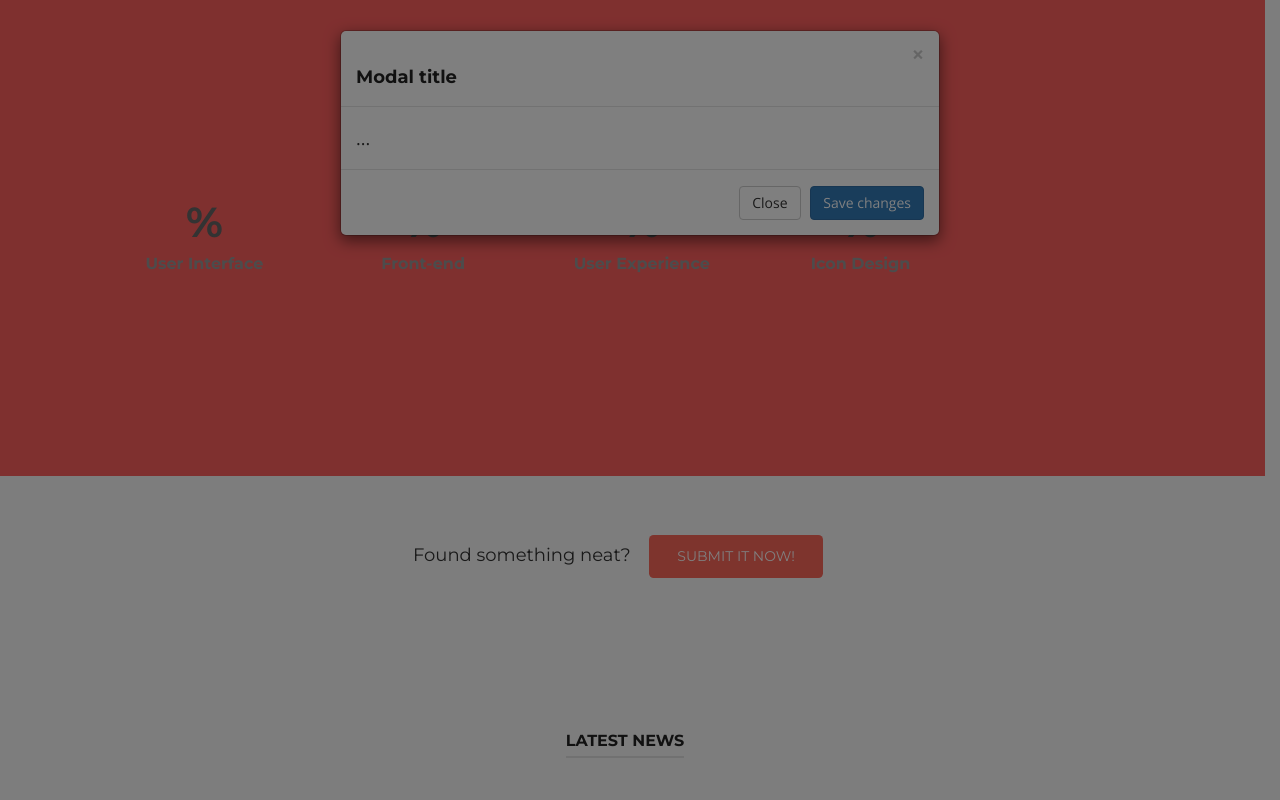
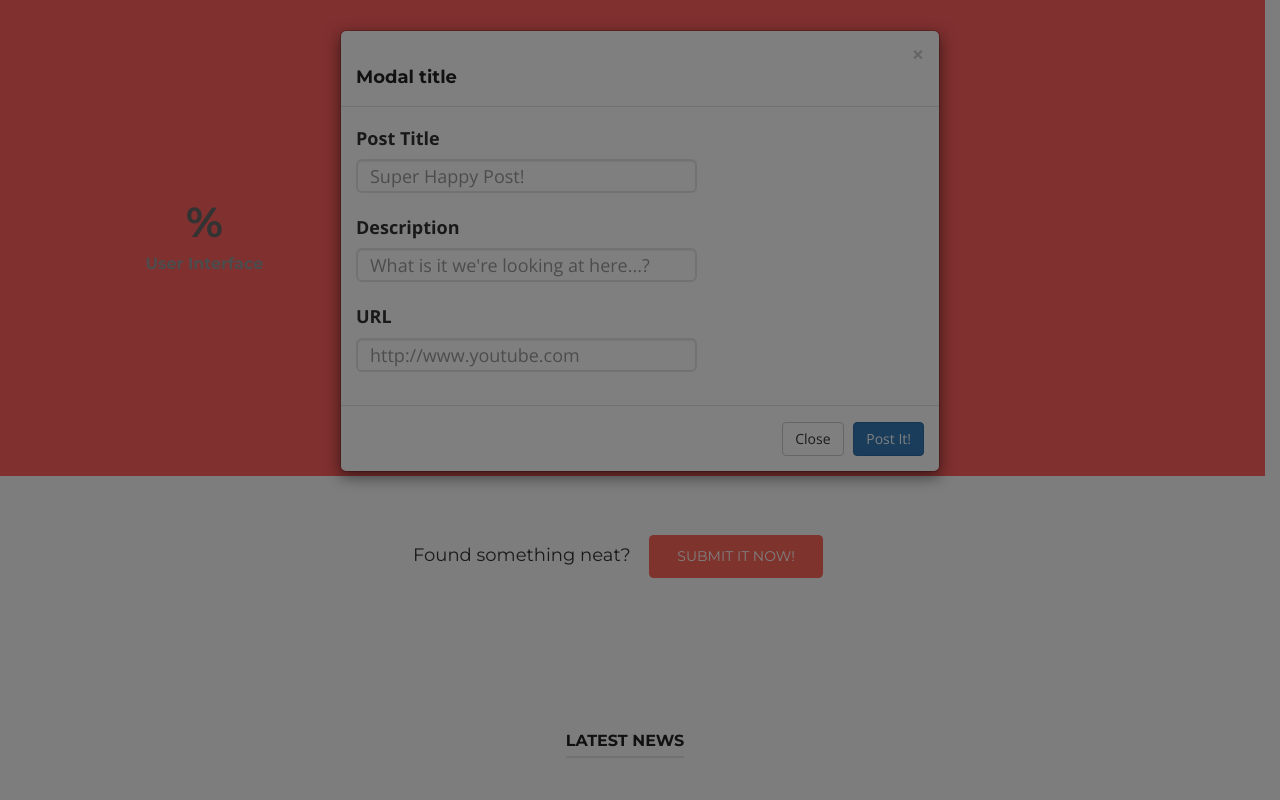
Before and after one commit to warbee/lotso, a Flask app: page /home in a window 1280 px wide, after a click on "SUBMIT IT NOW!". Run offline with Flask 2, Linux system fonts and the light colour scheme; some libraries are stand-ins or nearby versions.

Commit message:
Added post submission form.

```diff
--- a/templates/home.html
+++ b/templates/home.html
@@ -51,11 +51,24 @@
                 <h4 class="modal-title" id="myModalLabel">Modal title</h4>
               </div>
               <div class="modal-body">
-                ...
+                <form method="post" action="#">
+                  <div class="form-group">
+                    <label for="postTitle">Post Title</label>
+                    <input name="title" type="text" class="form-control" id="postTitle" placeholder="Super Happy Post!">
+                  </div>
+                  <div class="form-group">
+                    <label for="postDesc">Description</label>
+                    <input name="desc" type="text" class="form-control" id="postDesc" placeholder="What is it we're looking at here...?">
+                  </div>
+                  <div class="form-group">
+                    <label for="postUrl">URL</label>
+                    <input name="url" type="url" class="form-control" id="postURL" placeholder="http://www.youtube.com">
+                  </div>
               </div>
               <div class="modal-footer">
                 <button type="button" class="btn btn-default" data-dismiss="modal">Close</button>
-                <button type="button" class="btn btn-primary">Save changes</button>
+                <button type="button" class="btn btn-primary">Post It!</button>
+                </form>
               </div>
             </div>
           </div>
```
